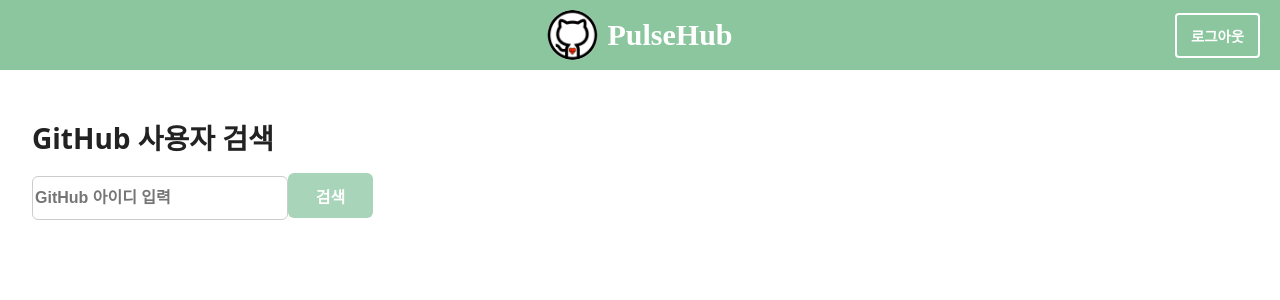
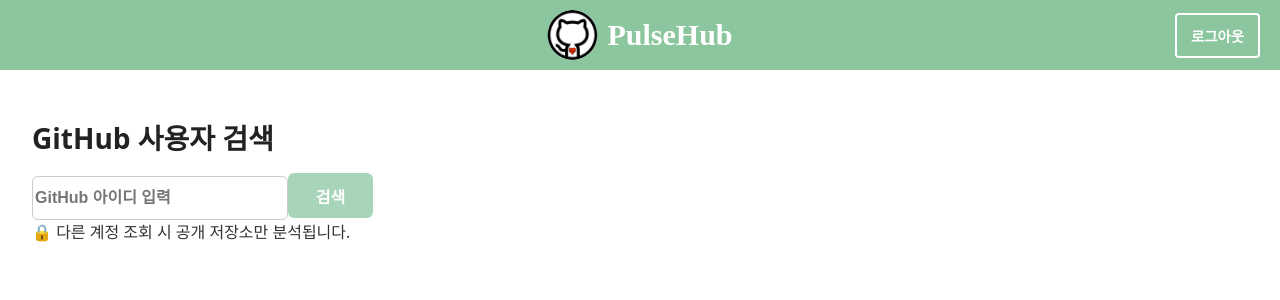
Before and after one commit to trueS2/PulseHub-Fe, a React (Create React App) app: page / in a window 1280 px wide. Shown: the top 300 px of the page. Built offline with nearby package versions, Linux system fonts and the light colour scheme; no server answers; sample sign-in values are in the browser's storage.

Commit message:
feat: 저장소 분석 경고 메세지 추가

```diff
--- a/src/app/components/pages/HomePage.js
+++ b/src/app/components/pages/HomePage.js
@@ -6,6 +6,7 @@ import Heading from '../atoms/Heading';
 import SearchForm from '../molecules/SearchForm';
 import UserProfile from '../organisms/UserProfile';
 import CommitSection from '../organisms/CommitSection';
+import Text from '../atoms/Text';
 import styles from './HomePage.module.css';
 
 function HomePage() {
@@ -42,6 +43,7 @@ function HomePage() {
                     setUsername={setUsername}
                     onSearch={handleSearch}
                 />
+                <Text>🔒 다른 계정 조회 시 공개 저장소만 분석됩니다.</Text>
 
                 {loading && <p>로딩 중...</p>}
                 {error && <p>에러: {error.message}</p>}
```
